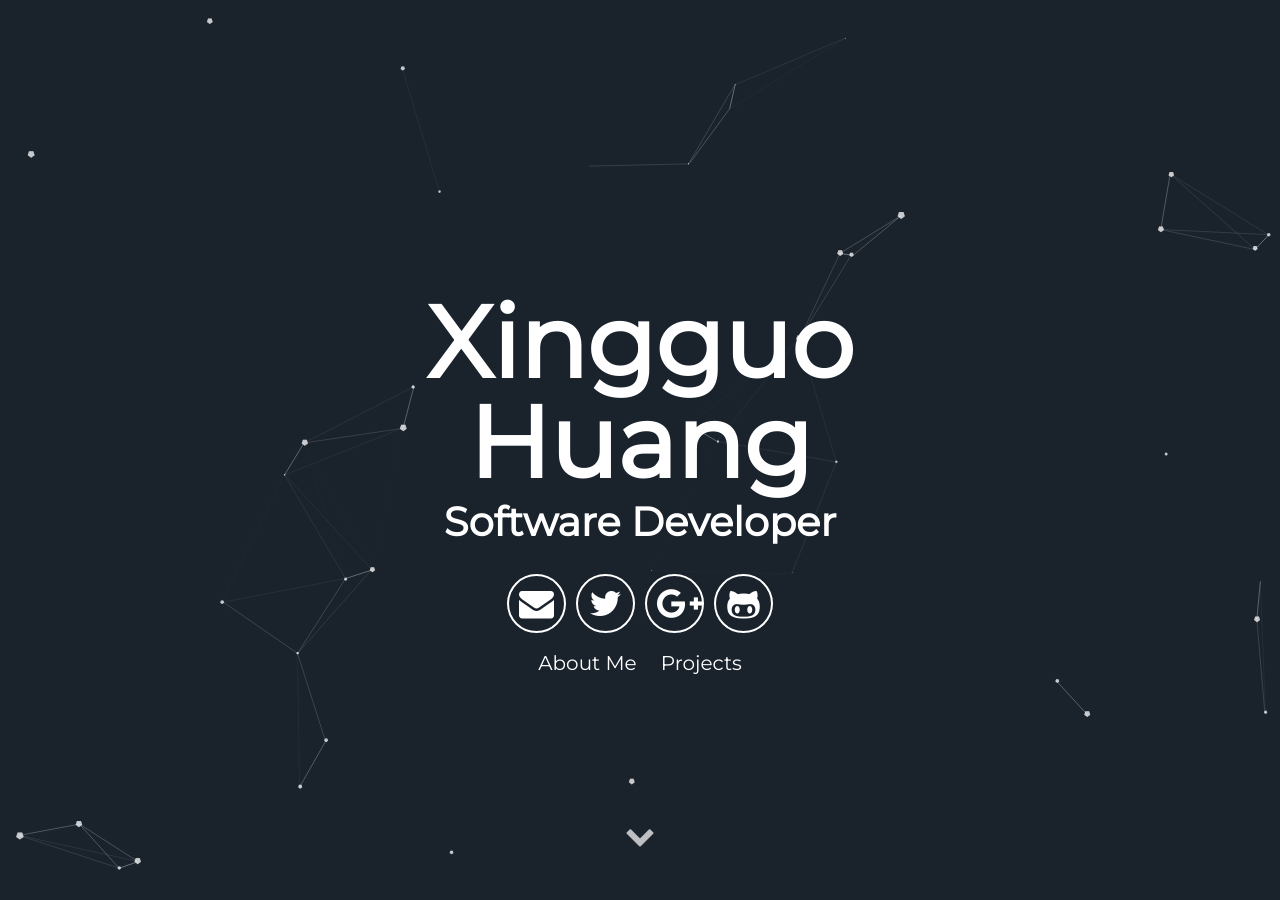
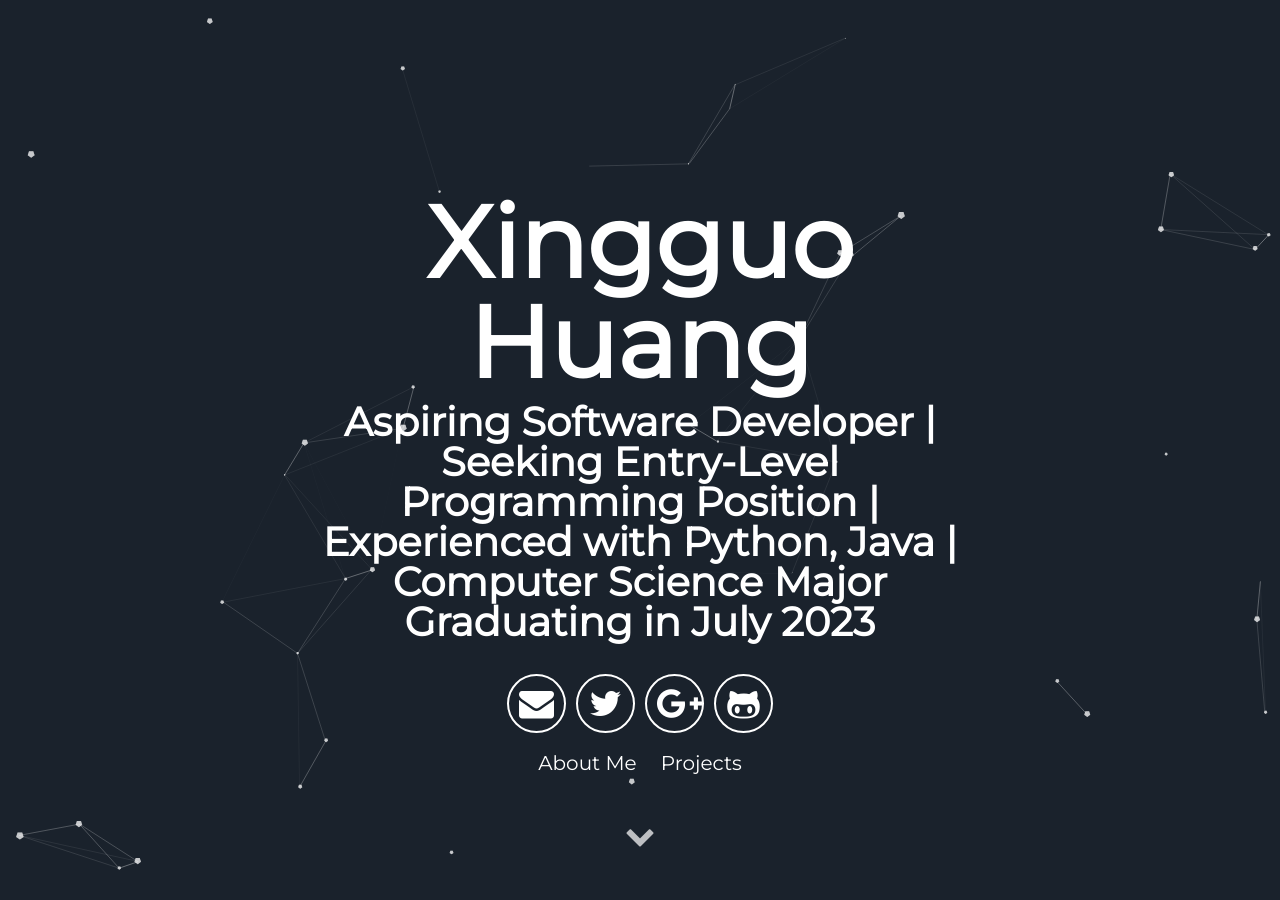
Before and after one commit to xingguo-huang/xingguo-huang.github.io, a Jekyll site: the page built from index.html, in a window 1280 px wide and 900 px high. Built offline with Jekyll 4.4.1, drawn with Linux system fonts in a browser that asks for light colours.

```diff
--- a/_config.yml
+++ b/_config.yml
@@ -7,10 +7,10 @@ description: A blog about lorem ipsum dolor sit amet
 # User settings
 username: Xingguo Huang
 user_description: Bicycle rights irony actually neutra typewriter lyft. Man bun taxidermy put a bird on it, umami yr ramps pop-up ugh bushwick chia lo-fi. Occupy bitters pour-over snackwave you probably haven't heard of them small batch. Cornhole mustache man bun letterpress echo park VHS.
-user_title: Software Developer
-email: anon@anon.com
+user_title: Aspiring Software Developer | Seeking Entry-Level Programming Position | Experienced with Python, Java | Computer Science Major Graduating in July 2023
+email: huang.xingg@northeastern.edu
 twitter_username: lorem_ipsum
-github_username: lorem_ipsum
+github_username: https://github.com/xingguo-huang
 gplus_username: lorem_ipsum
 
 # Google-analytics
```
